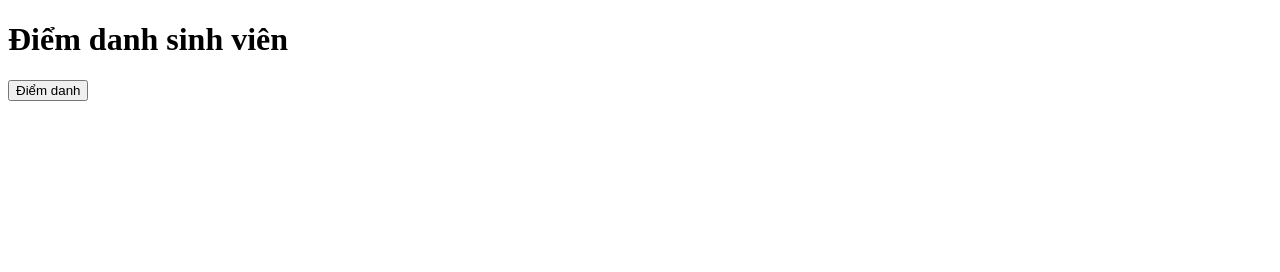
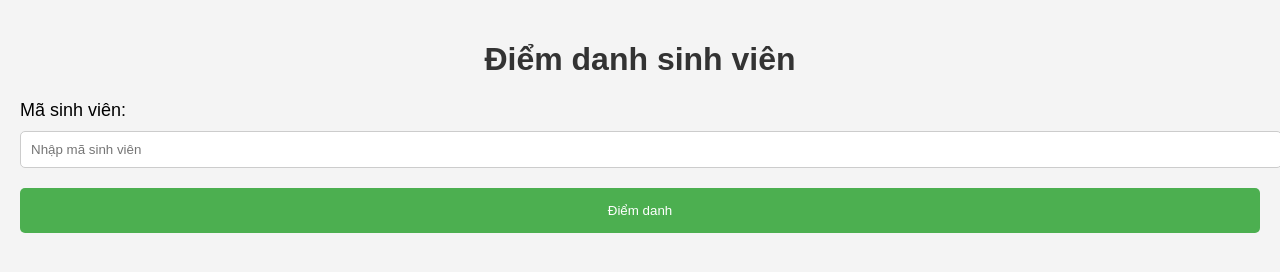
Before and after one commit to Dat9999999/DiemDanhGPS, a plain HTML site: page index.html in a window 1280 px wide. Drawn offline with Linux system fonts and the light colour scheme.

Commit message:
Web gps ver3

```diff
--- a/index.html
+++ b/index.html
@@ -4,11 +4,15 @@
 <head>
     <meta charset="UTF-8">
     <meta name="viewport" content="width=device-width, initial-scale=1.0">
+    <link rel="stylesheet" href="./style.css">
     <title>Điểm danh</title>
 </head>
 
 <body>
     <h1>Điểm danh sinh viên</h1>
+    <label for="studentId">Mã sinh viên:</label>
+    <input type="text" id="studentId" placeholder="Nhập mã sinh viên">
+
     <button onclick="getLocation()">Điểm danh</button>
     <p id="location-info"></p>
 
--- /dev/null
+++ b/style.css
@@ -0,0 +1,74 @@
+body {
+    font-family: Arial, sans-serif;
+    /* Chọn font chữ cho toàn bộ trang */
+    background-color: #f4f4f4;
+    /* Màu nền của trang */
+    margin: 0;
+    /* Xóa khoảng cách mặc định */
+    padding: 20px;
+    /* Khoảng cách bên trong trang */
+}
+
+h1 {
+    color: #333;
+    /* Màu chữ tiêu đề */
+    text-align: center;
+    /* Căn giữa tiêu đề */
+}
+
+label {
+    font-size: 18px;
+    /* Kích thước chữ cho label */
+    display: block;
+    /* Hiển thị label như một khối */
+    margin-bottom: 10px;
+    /* Khoảng cách giữa label và input */
+}
+
+input[type="text"] {
+    width: 100%;
+    /* Chiều rộng 100% cho ô nhập */
+    padding: 10px;
+    /* Khoảng cách bên trong ô nhập */
+    border: 1px solid #ccc;
+    /* Đường viền xung quanh ô nhập */
+    border-radius: 5px;
+    /* Bo tròn các góc */
+    margin-bottom: 20px;
+    /* Khoảng cách giữa ô nhập và nút */
+}
+
+button {
+    background-color: #4CAF50;
+    /* Màu nền cho nút */
+    color: white;
+    /* Màu chữ cho nút */
+    padding: 15px 20px;
+    /* Khoảng cách bên trong nút */
+    border: none;
+    /* Xóa đường viền */
+    border-radius: 5px;
+    /* Bo tròn các góc */
+    cursor: pointer;
+    /* Hiển thị con trỏ chuột khi di chuột qua nút */
+    width: 100%;
+    /* Chiều rộng 100% cho nút */
+}
+
+button:hover {
+    background-color: #45a049;
+    /* Màu nền khi di chuột qua nút */
+}
+
+.container {
+    max-width: 400px;
+    /* Giới hạn chiều rộng tối đa */
+    margin: 0 auto;
+    /* Căn giữa container */
+    background-color: white;
+    /* Màu nền cho container */
+    padding: 20px;
+    /* Khoảng cách bên trong container */
+    border-radius: 8px;
+    /* Bo tròn các góc của container */
+    box-shadow
```
